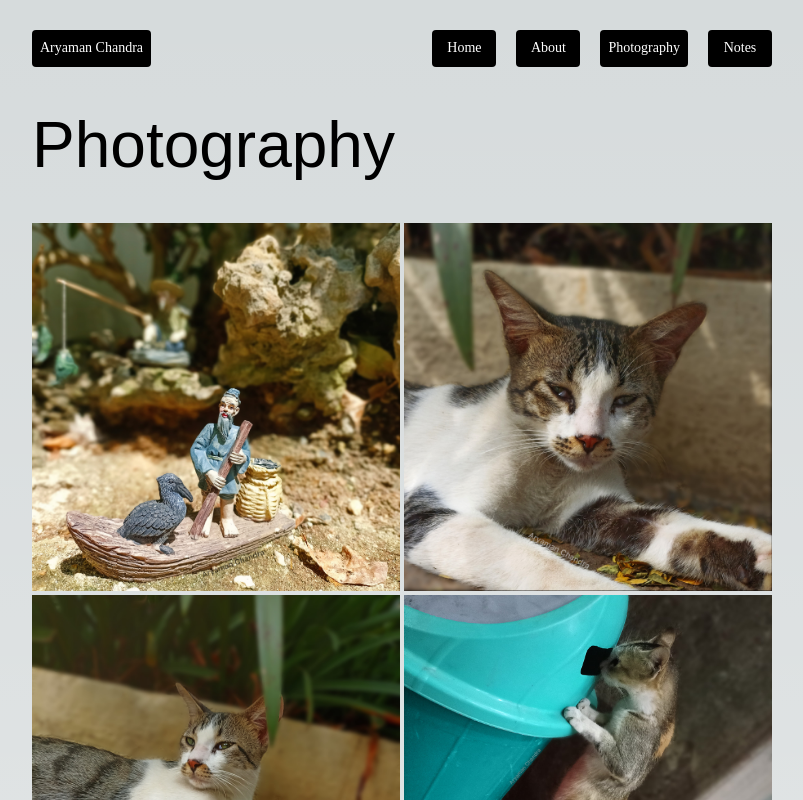
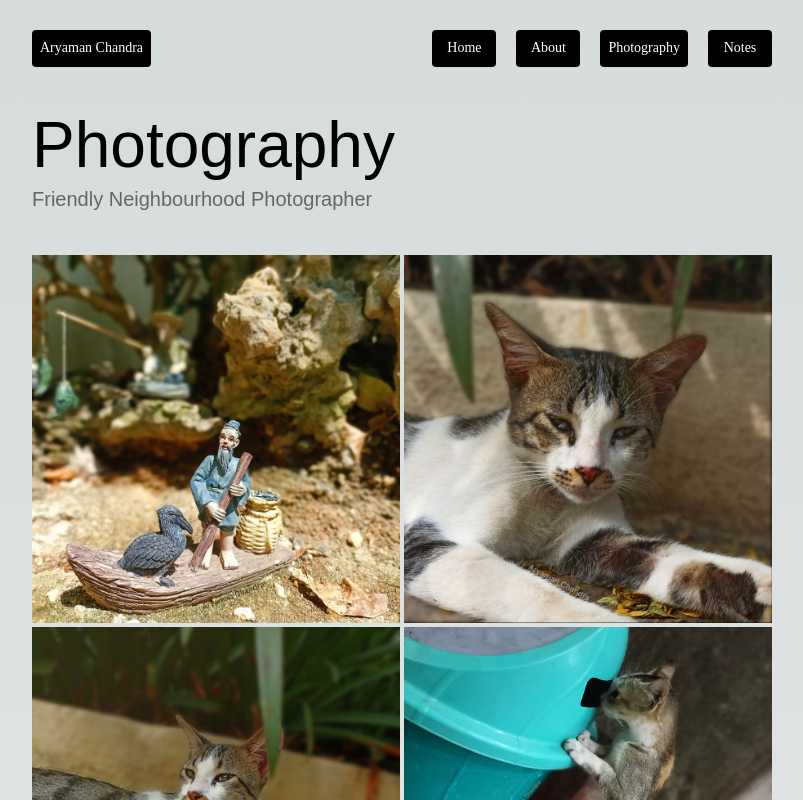
Before and after one commit to aryamanchandra/personalwebsite, a Next.js app: page /photography in a window 1280 px wide. Shown: the top 800 px of the page, without its empty margins (238-1041 px from the left). Built offline with nearby package versions, Linux system fonts and the light colour scheme; a web font is replaced by a local one.

Commit message:
subtitles on side pages

```diff
--- a/src/app/notes/page.tsx
+++ b/src/app/notes/page.tsx
@@ -19,11 +19,12 @@ export default function Notes() {
     <Box>
       <Typography
         variant="h2"
-        py={5}
+        pt={5}
         sx={{ fontSize: { xs: "3rem", md: "4rem" } }}
       >
         Notes
       </Typography>
+      <Typography color="#666666" variant="h6" pb={5}>Stuff I learnt while coding through experimenting and searching tons of resources.</Typography>
       {notesdata ? (
         notesdata.map((element, index) => (
           <Box mt={3} p={3} sx={{ border: "1px solid #1c1c1c" }} key={index}>
--- a/src/app/photography/page.tsx
+++ b/src/app/photography/page.tsx
@@ -27,9 +27,10 @@ const BehanceButton = styled(Button)({
 export default function Photography() {
   return (
     <Box>
-      <Typography variant="h2" py={5} sx={{fontSize: { xs: "3rem", md: "4rem" }}}>
+      <Typography variant="h2" pt={5} sx={{fontSize: { xs: "3rem", md: "4rem" }}}>
         Photography
       </Typography>
+      <Typography color="#666666" variant="h6" pb={5}>Friendly Neighbourhood Photographer</Typography>
       <ImageList cols={2}>
         {photographyimage.map((item) => (
           <ImageListItem key={item.img}>
```
